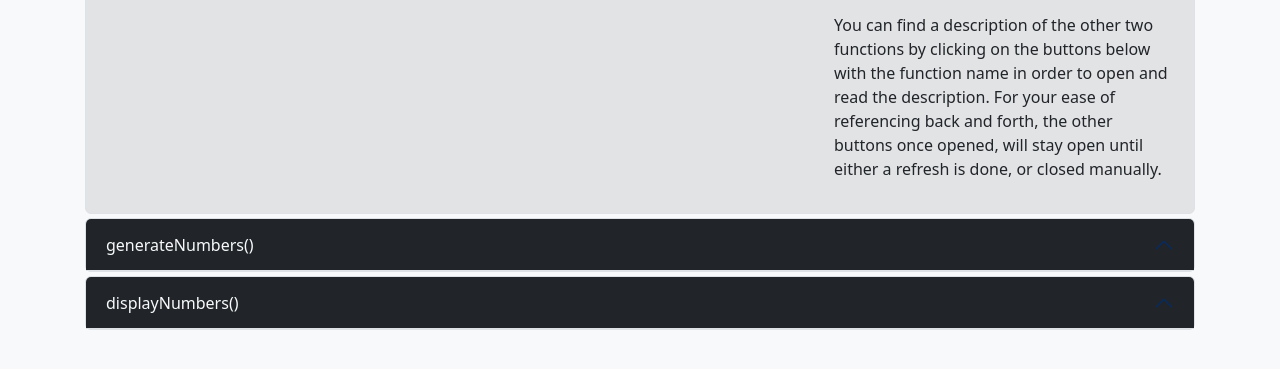
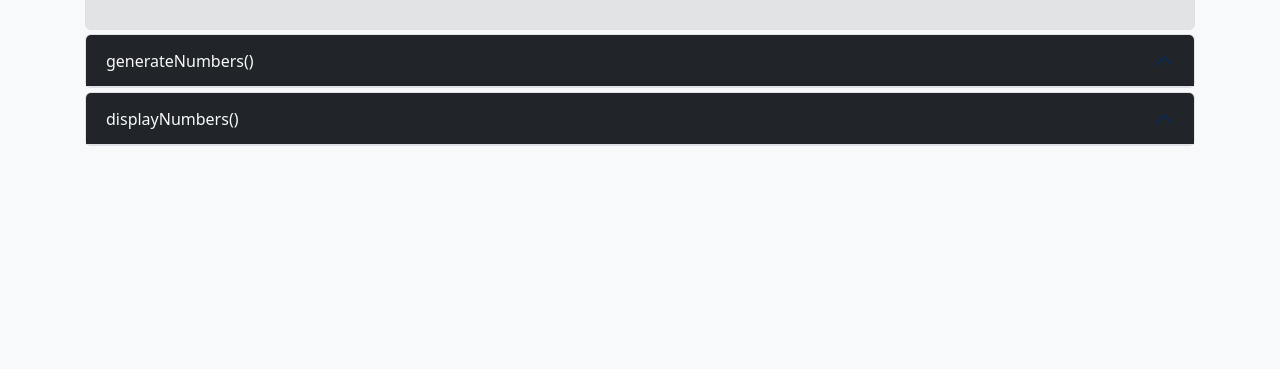
Before and after one commit to TRStolsvik/Benjamins, a plain HTML site: page code.html in a window 1280 px wide. Shown: the part 869-1238 px from the top of the page. After the commit the page ends 1095 px from the top, so only its background shows below. Drawn offline with nearby package versions, Linux system fonts and the light colour scheme.

Commit message:
Removed an unnecessary paragraph.

```diff
--- a/code.html
+++ b/code.html
@@ -163,14 +163,6 @@
                       variable called numbers, and then finally, calling the
                       displayNumbers() function with the numbers variable as a
                       parameter in order to display the results on the page.
-                    </p>
-                    <p>
-                      You can find a description of the other two functions by
-                      clicking on the buttons below with the function name in
-                      order to open and read the description. For your ease of
-                      referencing back and forth, the other buttons once opened,
-                      will stay open until either a refresh is done, or closed
-                      manually.
                     </p>
                   </div>
                 </div>
```
